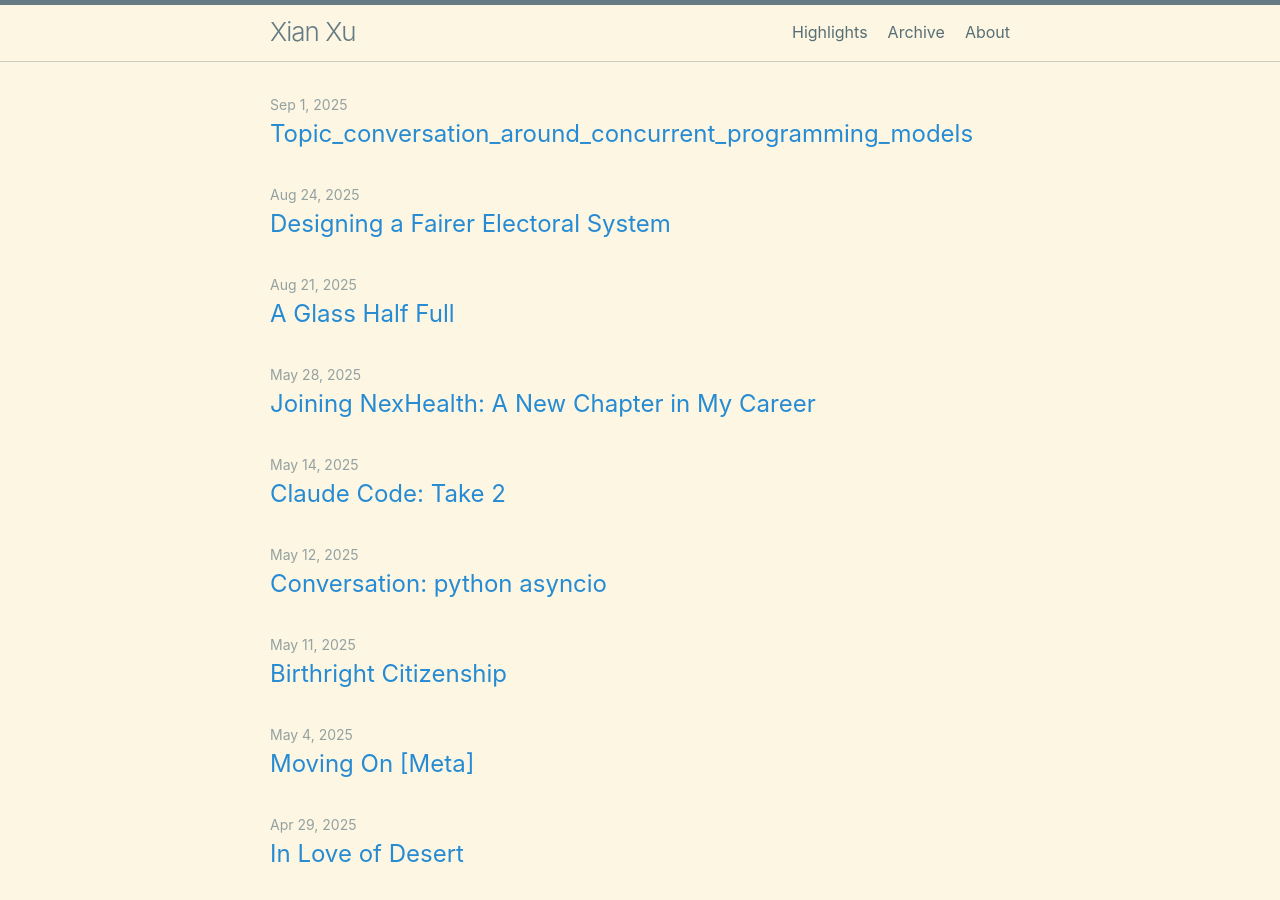
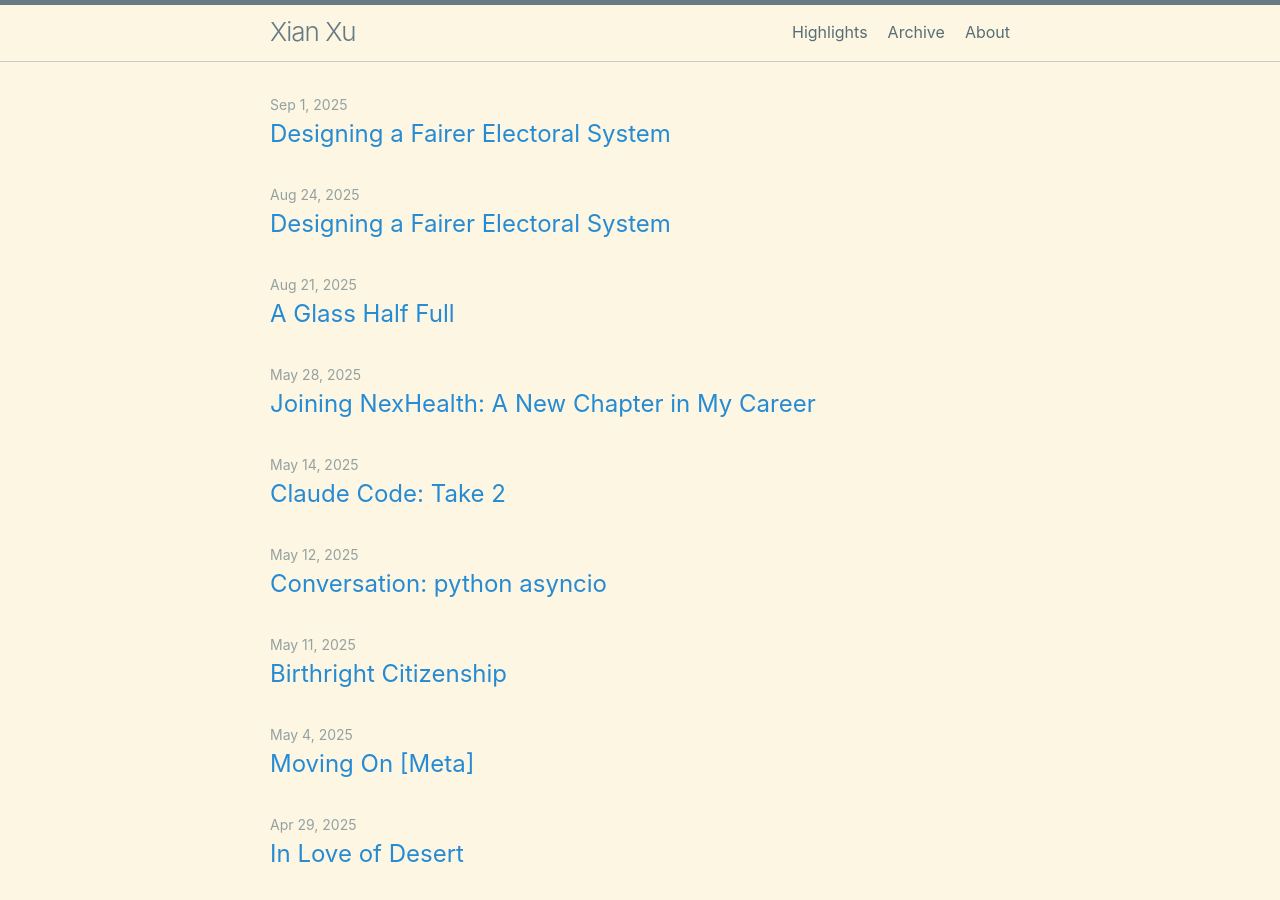
Before and after one commit to xianxu/xianxu.github.io, a Jekyll site: the page built from index.markdown, in a window 1280 px wide and 900 px high. Built offline with Jekyll 4.4.1, drawn with Linux system fonts in a browser that asks for light colours.

Commit message:
Sync latest _posts from remote land

```diff
--- a/_posts/2025-09-01-topic_conversation_around_concurrent_programming_models.markdown
+++ b/_posts/2025-09-01-topic_conversation_around_concurrent_programming_models.markdown
@@ -1,5 +1,9 @@
-# topic: Conversation around concurrent programming models
-- file: 2025-05-12.09-04-30.846.md
+---
+layout: post
+title:  "Designing a Fairer Electoral System"
+date:   2025-09-01
+tags: tech
+comments: true
 ---
 
 The following’s a transcript to understand Python asyncio, trio and relationship to monadic functional program paradigm, generated using Parley. I came to realize the `async/await`, or the async callback async programming models has really failed. `async/await` started as attempt to simplify programming in a concurrent world (call back hell); they made oversimplification to make happy case very easy to write, error handling and cancellation semantics harder to express. That leaves monadic approach, and actor model as the better alternatives.
```
